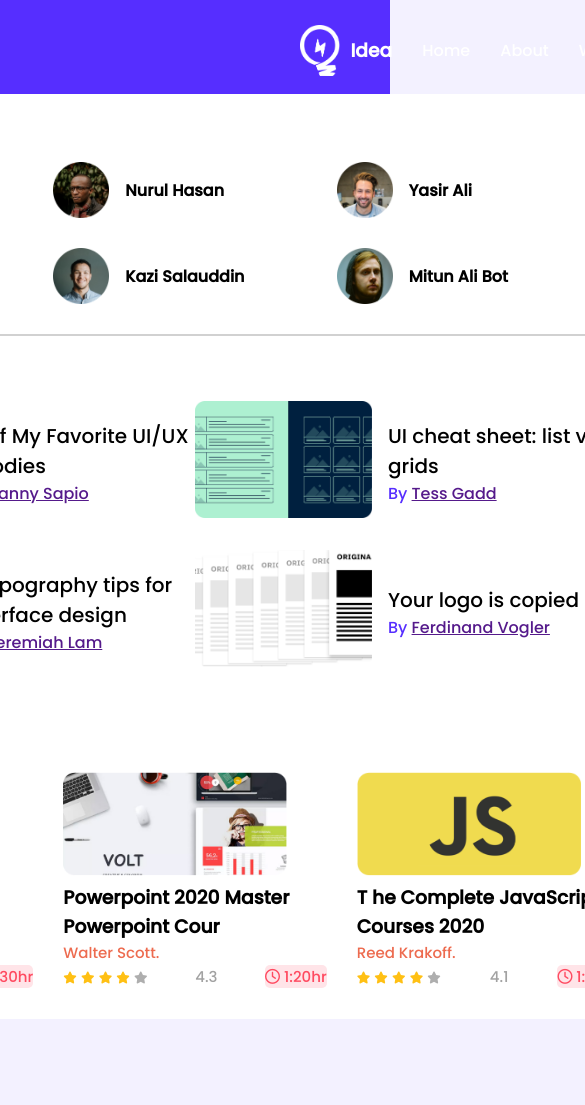
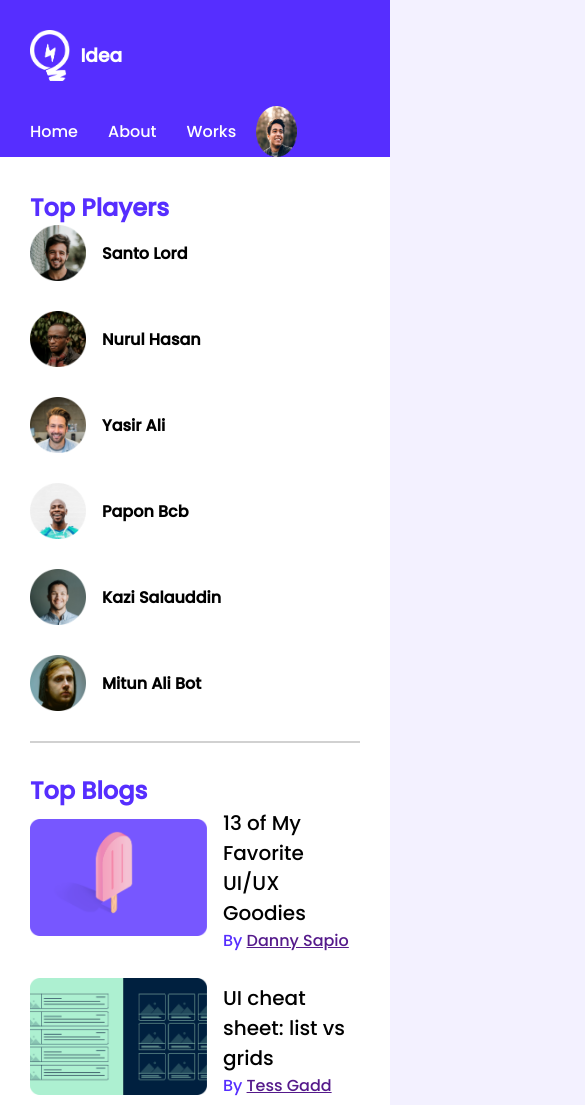
Before and after one commit to Sohel0Raza/m2-Module-10-leder-borad, a plain HTML site: page index.html in a window 390 px wide. Shown: the top 1105 px of the page, 585 px wide, since content can reach past the window. Before the commit the page ends 1019 px from the top, so only its background shows below. Drawn offline with Linux system fonts and the light colour scheme.

Commit message:
responsive

```diff
--- a/styles/style.css
+++ b/styles/style.css
@@ -178,3 +178,26 @@ nav li a{
     background-color: #FFE4E8;
     color:  #FF4A60;
 }
+/* media query */
+
+/* mobile device */
+@media only screen and (max-width:688px){
+    .header{
+        width: 100%;
+        height: 100%;}
+    .content{
+        flex-direction: column;
+        margin: 0;
+        align-items: flex-start;
+        justify-content: flex-start;
+    }
+    .idea{
+        margin: 30px 0 0 30px;
+    }
+    .container{
+        width: 100%;
+    }
+    .players , .blogs, .courses{
+        grid-template-columns: repeat(1,1fr);
+    }
+}
```
